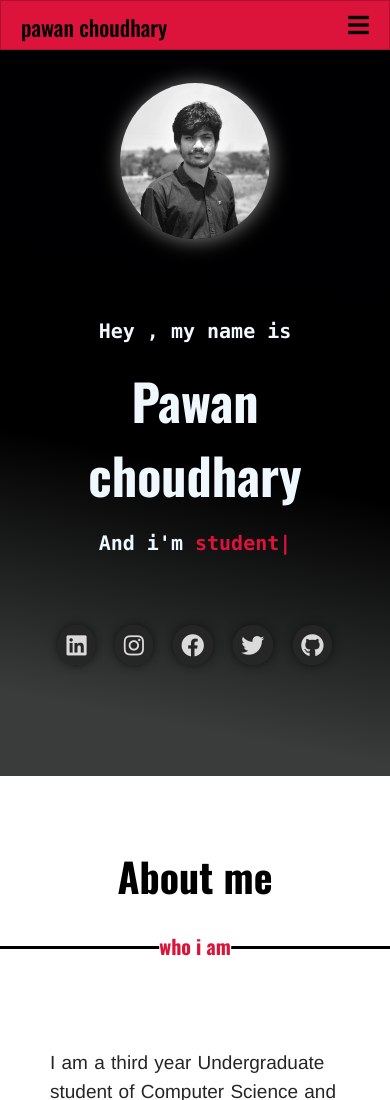
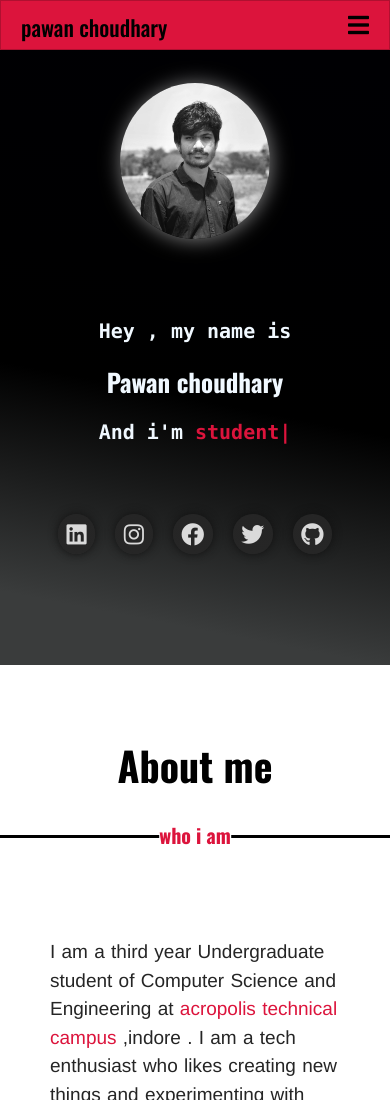
Before and after one commit to pawan-choudhary98/pawan-choudhary-portfolio, a plain HTML site: page index.html in a window 390 px wide. Shown: the top 1100 px of the page. Drawn offline with nearby package versions, Linux system fonts and the light colour scheme.

Commit message:
Update style.css

```diff
--- a/css/style.css
+++ b/css/style.css
@@ -639,6 +639,12 @@ img {
 }
 
 @media screen and (max-width:768px) {
+.name-section h1 {
+
+font-size: 2.5rem;
+}
+
+
     .socail-icon {
         padding: 3rem;
     }
```
